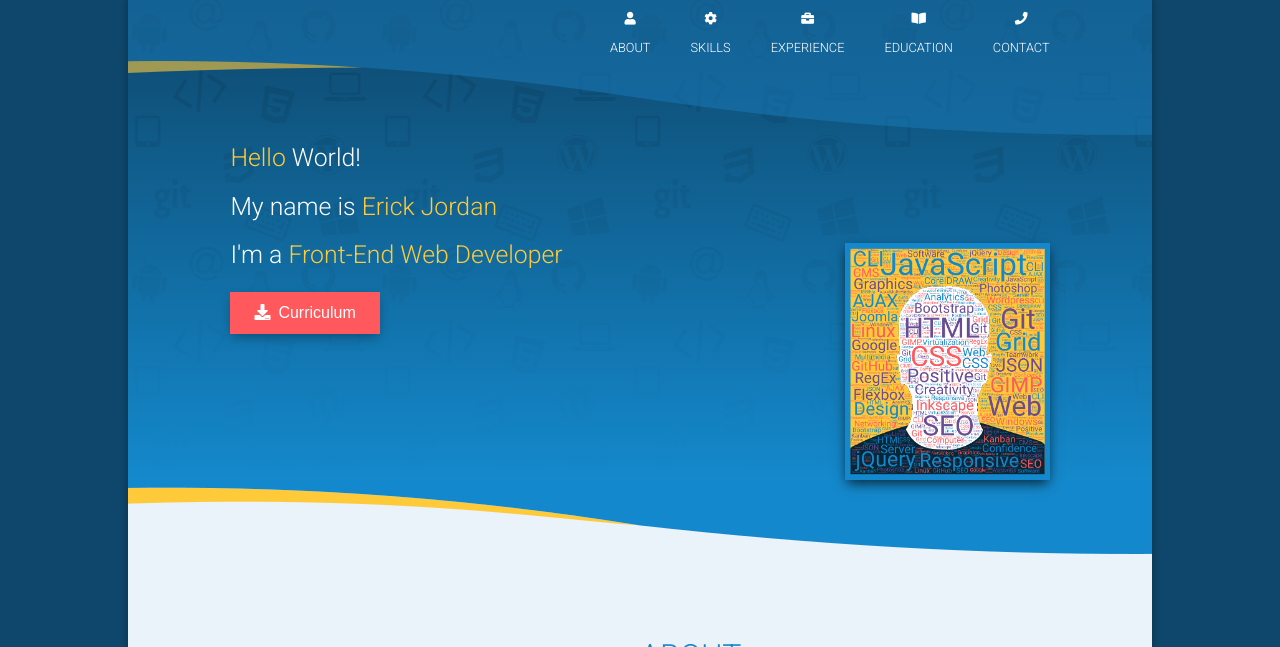
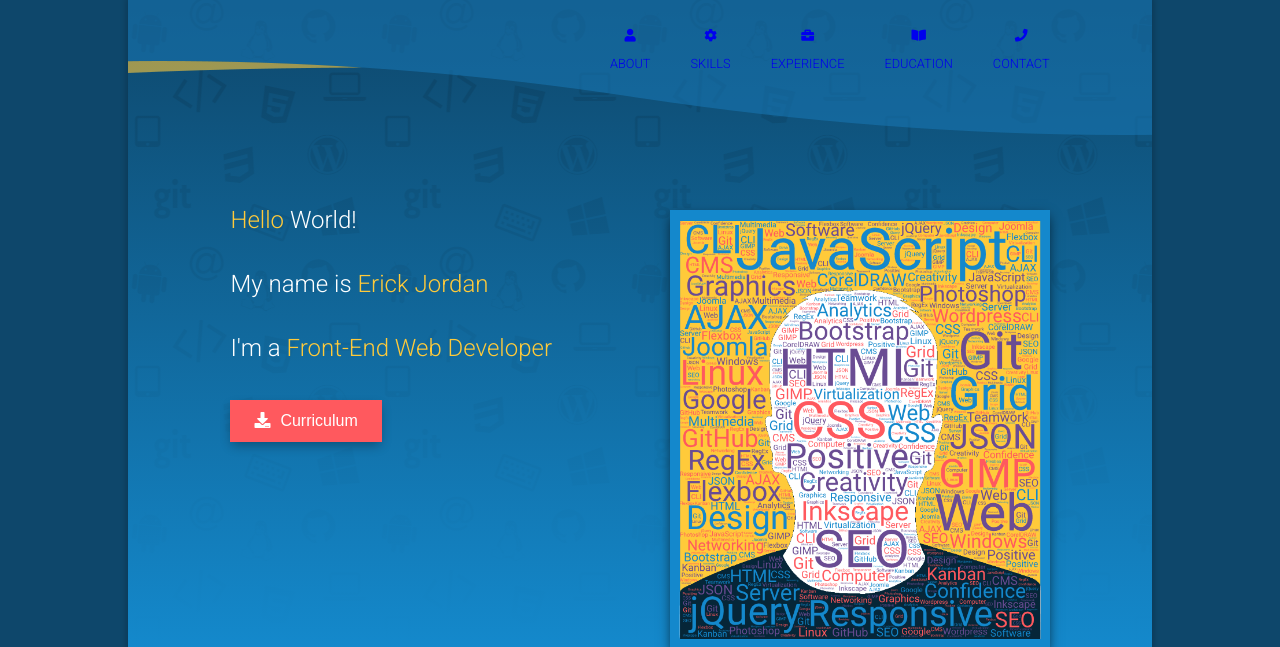
Before and after one commit to erixoalexandros/Personal-Web-Page, a PHP site: page / in a window 1280 px wide. Shown: the top 647 px of the page. Run offline with PHP 8.4, Linux system fonts and the light colour scheme; some libraries are stand-ins or nearby versions.

Commit message:
HTML and CSS refactored and Experience Section added

```diff
--- a/css/main.css
+++ b/css/main.css
@@ -6,35 +6,80 @@
 
 body {
   background-color: #0E476B;
+  font-family: 'Roboto', sans-serif;
+  font-weight: 300;
+  text-rendering: optimizeLegibility;
 }
 
 .wrapper {
   background-color: #EAF3F9;
   color: #0E476B;
   box-shadow: 0px 0px 6px 2px rgba(0,0,0,0.2);
-  font-family: 'Roboto', sans-serif;
-  font-weight: 300;
   margin: auto;
   position: relative;
-  text-rendering: optimizeLegibility;
   width: 80%;
 }
 
 a {
-  color: #fff;
+  cursor: pointer;
   text-decoration: none;
+  transition: color 0.2s;
 }
 
 a:visited {
   color: #fff;
 }
 
+a:hover {
+  color: #FFCA3A;
+}
+
+h2 {
+  font-size: 2rem;
+  margin-bottom: 25px;
+}
+
+/* NAV BAR */
+
+nav {
+  align-items: center;
+  color: #fff;
+  display: flex;
+  font-size: 0.8rem;
+  height: 100px;
+  justify-content: center;
+  position: absolute;
+  text-align: center;
+  width: 100%;
+  z-index: 1;
+}
+
+nav ul {
+  align-items: center;
+  display: flex;
+  justify-content: flex-end;
+  width: 80%;
+}
+
+nav li {
+  margin-left: 40px;
+  user-select: none;
+}
+
+nav i {
+  margin-bottom: 15px;
+}
+
+/* NAV BAR END */
+
 /* HEADER ///////////////////////////////////////////// */
 
 header {
-  background: #1489CC;
   background: linear-gradient(#00000000, #1489CC), url('../img/bg-pattern2.png');
+  display: flex;
   color: #fff;
+  height: 650px;
+  justify-content: center;
   position: relative;
 }
 
@@ -52,80 +97,21 @@
   content: '';
   height: 74px;
   position: absolute;
-  top: 60vh;
+  top: 650px;
   width: 100%;
-}
-
-/* NAV BAR */
-
-nav {
-  color: #fff;
-  display: flex;
-  font-size: 0.8rem;
-  justify-content: center;
-  min-height: 67px;
-  position: absolute;
-  text-align: center;
-  width: 100%;
-  z-index: 1;
-}
-
-nav ul {
-  align-items: center;
-  display: flex;
-  justify-content: flex-end;
-  width: 80%;
-}
-
-nav li {
-  cursor: pointer;
-  margin-left: 2.5rem;
-  transition: color 0.2s;
-  user-select: none;
-  z-index: 1;
-}
-
-nav li:hover {
-  color: #FFCA3A;
-}
-
-nav i {
-  margin-bottom: 1rem;
-}
-
-/* NAV BAR END */
-
-.header-main-content {
-  display: flex;
-  height: 60vh;
-  margin: auto;
-  width: 80%;
-}
-
-.header-image-container {
-  align-items: flex-end;
-  display: flex;
-  justify-content: flex-end;
-  width: 50%;
-}
-
-.header-image-container img {
-  box-shadow: 0px 5px 12px -2px rgba(0,0,0,0.75);
-  width: 50%;
-  z-index: 1;
 }
 
 .header-headings-container {
   align-items: flex-start;
   display: flex;
   flex-direction: column;
-  font-size: 1.55rem;
+  font-size: 1.5rem;
   justify-content: center;
-  width: 50%;
+  width: 40%;
 }
 
 .header-headings-container p {
-  margin-bottom: 1.5rem;
+  margin-bottom: 40px;
 }
 
 .header-headings-container span {
@@ -149,7 +135,20 @@
 }
 
 .header-headings-container i {
-  margin-right: 0.5rem;
+  margin-right: 10px;
+}
+
+.header-image-container {
+  align-items: flex-end;
+  display: flex;
+  justify-content: flex-end;
+  width: 40%;
+}
+
+.header-image-container img {
+  box-shadow: 0px 5px 12px -2px rgba(0,0,0,0.75);
+  width: 380px;
+  z-index: 1;
 }
 
 /* HEADER END ////////////////////////////////////////// */
--- a/index.html
+++ b/index.html
@@ -22,27 +22,15 @@
 
         <nav>
             <ul>
-                <a href="#about">
-                    <li><i class="fas fa-user"></i><br>ABOUT</li>
-                </a>
-                <a href="#skills">
-                    <li><i class="fas fa-cog"></i><br>SKILLS</li>
-                </a>
-                <a href="#experience">
-                    <li><i class="fas fa-briefcase"></i><br>EXPERIENCE</li>
-                </a>
-                <a href="#education">
-                    <li><i class="fas fa-book-open"></i><br>EDUCATION</li>
-                </a>
-                <a href="#contact">
-                    <li><i class="fas fa-phone"></i><br>CONTACT</li>
-                </a>
+                <li><a href="#about"><i class="fas fa-user"></i><br>ABOUT</a></li>
+                <li><a href="#skills"><i class="fas fa-cog"></i><br>SKILLS</a></li>
+                <li><a href="#experience"><i class="fas fa-briefcase"></i><br>EXPERIENCE</a></li>
+                <li><a href="#education"><i class="fas fa-book-open"></i><br>EDUCATION</a></li>
+                <li><a href="#contact"><i class="fas fa-phone"></i><br>CONTACT</a></li>
             </ul>
         </nav>
 
         <header>
-
-            <div class="header-main-content">
 
                 <div class="header-headings-container">
                     <p><span>Hello</span> World!</p>
@@ -55,8 +43,6 @@
                     <img src="img/word-cloud-skills.png" alt="Word-Cloud with my main skills">
                 </div>
 
-            </div>
-
         </header>
 
         <section id="about">
@@ -66,7 +52,6 @@
             </div>
 
             <article>
-
                 <h2>ABOUT</h2>
 
                 <p>I enjoy developing websites, probably I'm doing it while you're reading this, if not, there is a big
@@ -157,6 +142,27 @@
 
         <section id="experience">
 
+            <h2>EXPERIENCE</h2>
+
+            <div class="experience-workplace-box">
+
+                <fieldset>
+                    <legend>SAN JOSE CLINIC</legend>
+                    <h3>IT Specialist</h3>
+                </fieldset>
+
+                <fieldset>
+                    <legend>HISTORIAN'S OFFICE OF HAVANA</legend>
+                    <h3>IT Specialist</h3>
+                </fieldset>
+
+                <fieldset>
+                    <legend>MILITARY ACADEMY</legend>
+                    <h3>IT Specialist</h3>
+                </fieldset>
+
+            </div>
+
         </section>
 
         <section id="education"></section>
--- a/js/index.js
+++ b/js/index.js
@@ -9,7 +9,7 @@
 
   this.addEventListener('scroll', () => {
 
-    if (window.scrollY > 67) {
+    if (window.scrollY > 100) {
       if (!nav.classList.contains('nav-fixed')) {
         nav.classList.add('nav-fixed');
       }
```
Also changed, not shown: other parts of css/main.css (+59 -52 lines).
